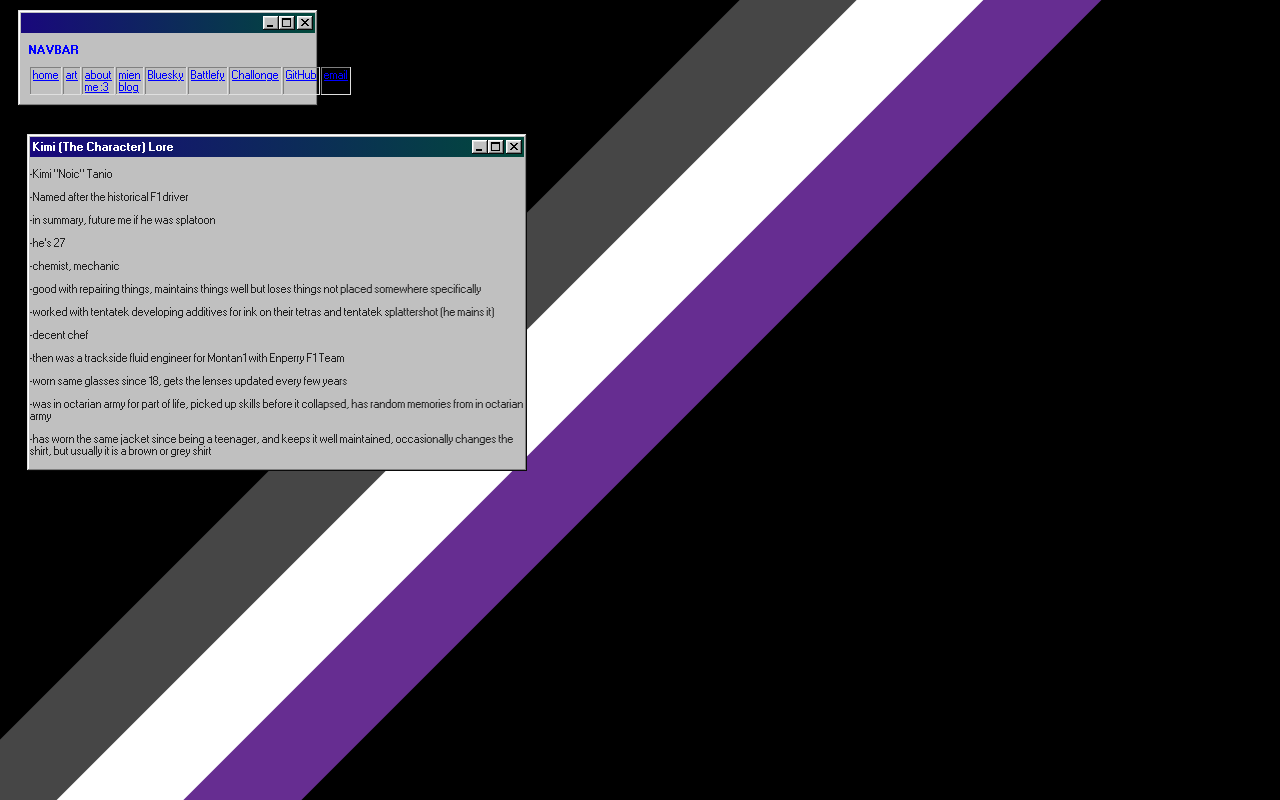
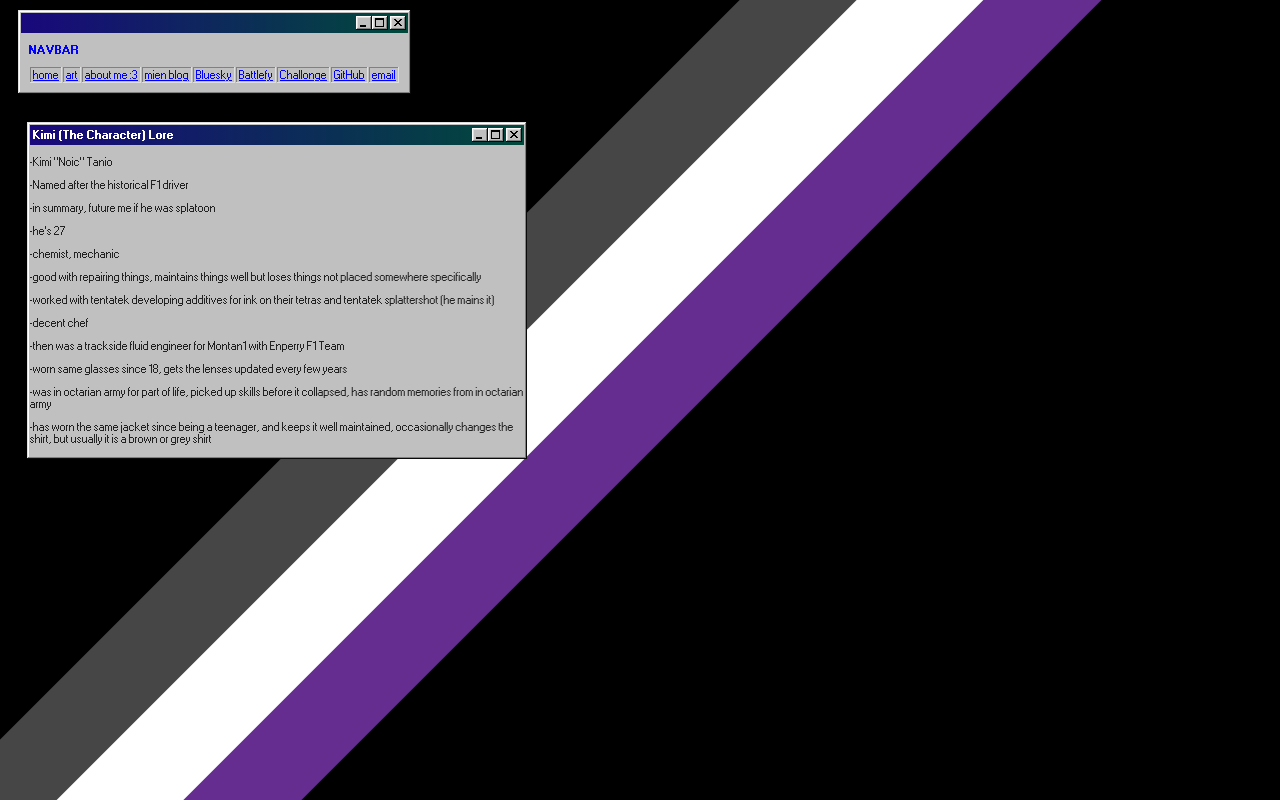
Before and after one commit to kiminya/site, a plain HTML site: page octalore.html in a window 1280 px wide. Drawn offline with Linux system fonts and the light colour scheme.

Commit message:
Update octalore.html

```diff
--- a/octalore.html
+++ b/octalore.html
@@ -44,7 +44,7 @@
 </head>
 
 <body>
-    <div class="window" style="margin: 10px; width: 300px;">
+    <div class="window" style="margin: 10px; width: fit-content;">
         <div class="title-bar">
           <div class="title-bar-text">
           </div>
```
